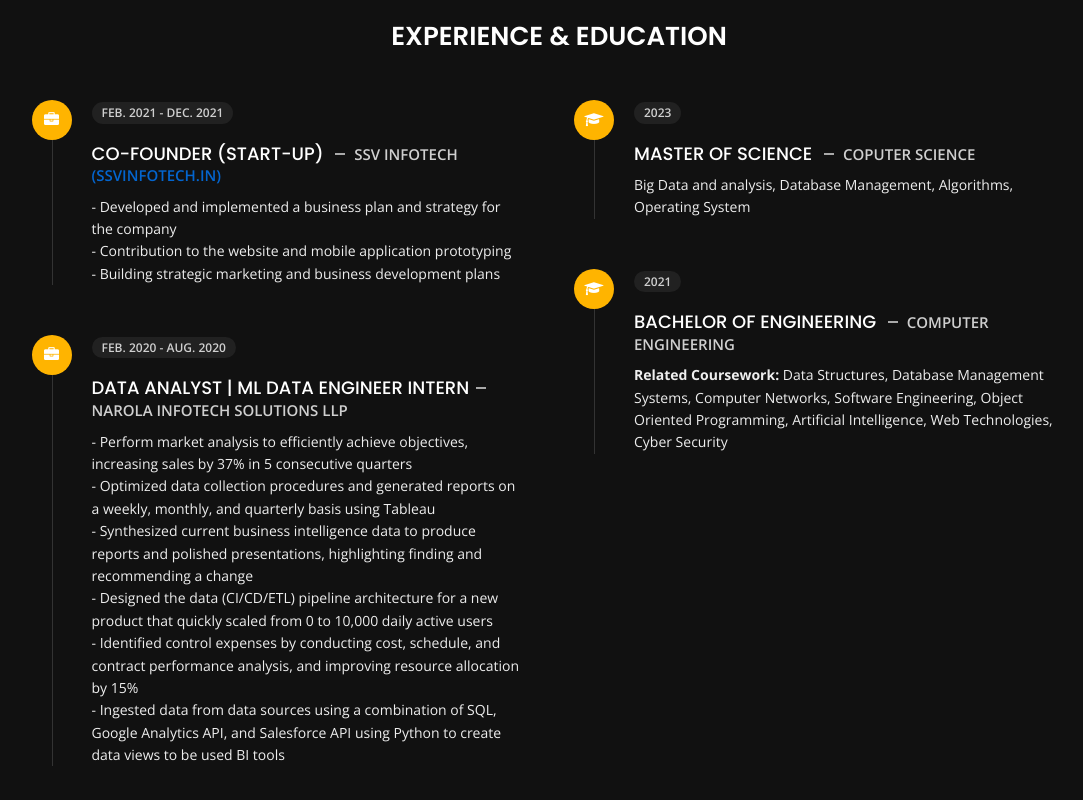
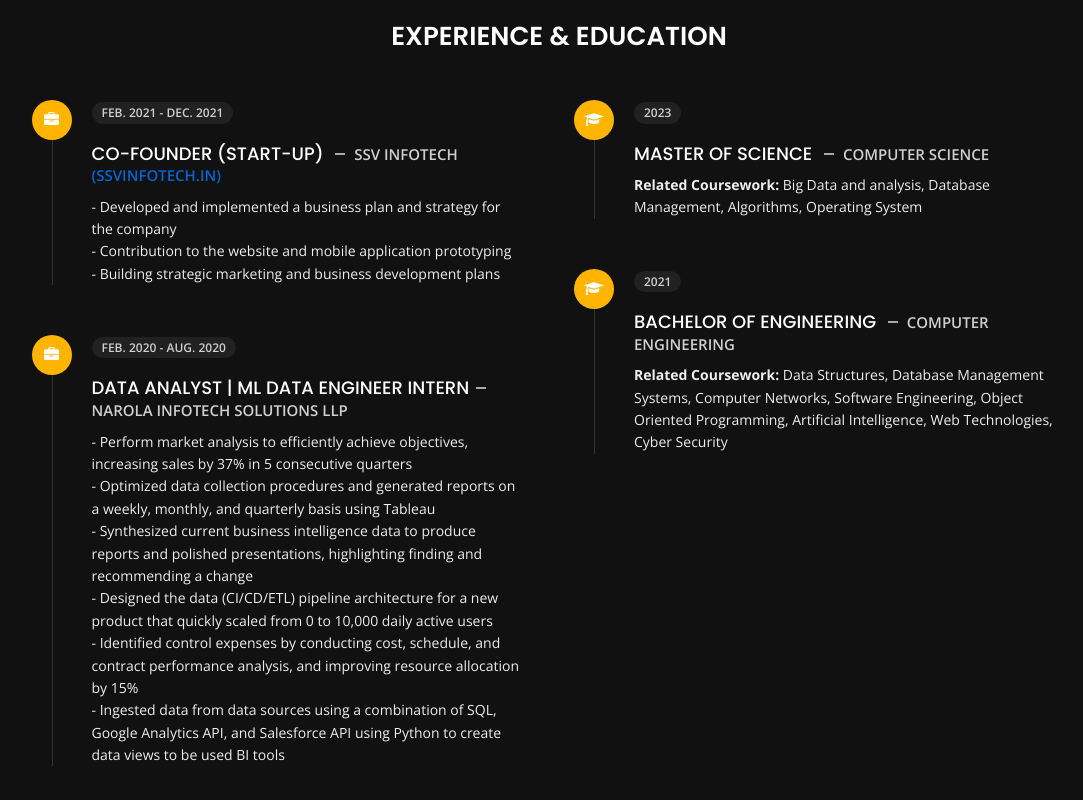
Before and after one commit to tirth3112/tirth3112.github.io, a plain HTML site: page about.html in a window 1280 px wide. Shown: the part 1288-2088 px from the top of the page, without its empty margins (81-1164 px from the left). Drawn offline with nearby package versions, Linux system fonts and the light colour scheme.

Commit message:
Update about.html

```diff
--- a/about.html
+++ b/about.html
@@ -343,8 +343,8 @@
                                 <i class="fa fa-graduation-cap"></i>
                             </div>
                             <span class="time open-sans-font text-uppercase">2023</span>
-                            <h5 class="poppins-font text-uppercase">Master Of Science <span class="place open-sans-font">Coputer Science</span></h5>
-                            <p class="open-sans-font">Big Data and analysis, Database Management, Algorithms, Operating System</p>
+                            <h5 class="poppins-font text-uppercase">Master Of Science <span class="place open-sans-font">Computer Science</span></h5>
+                            <p class="open-sans-font"><b>Related Coursework: </b>Big Data and analysis, Database Management, Algorithms, Operating System</p>
                         </li>
                         <li>
                             <div class="icon">
```
